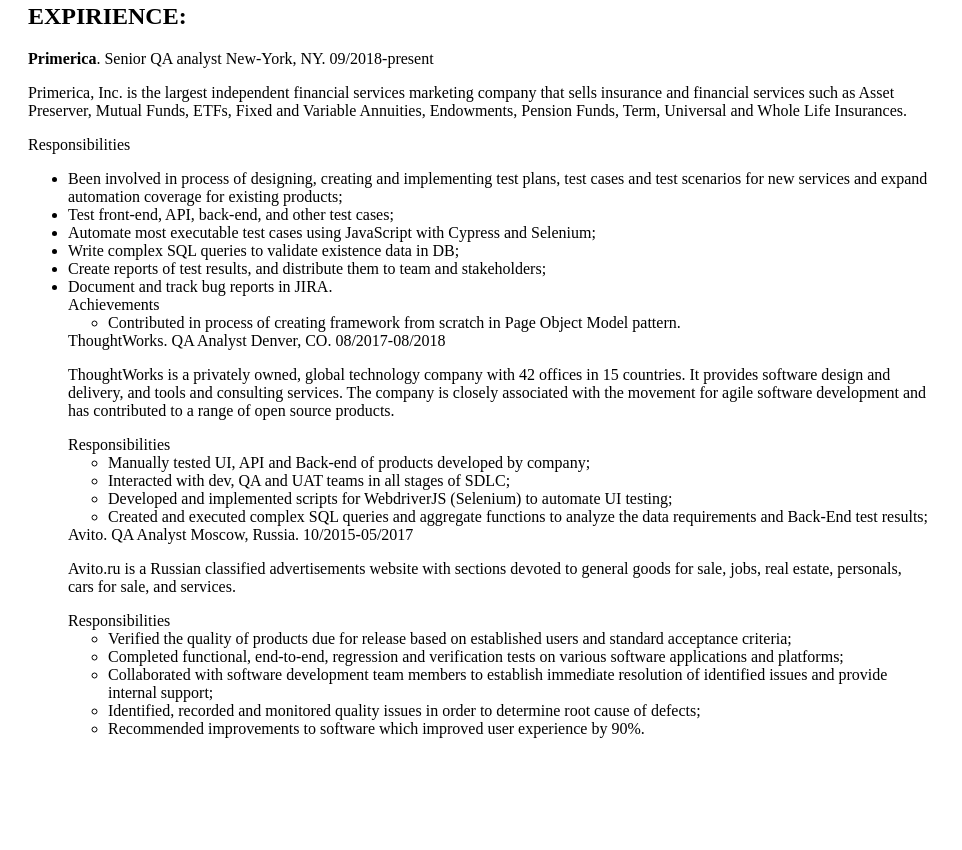
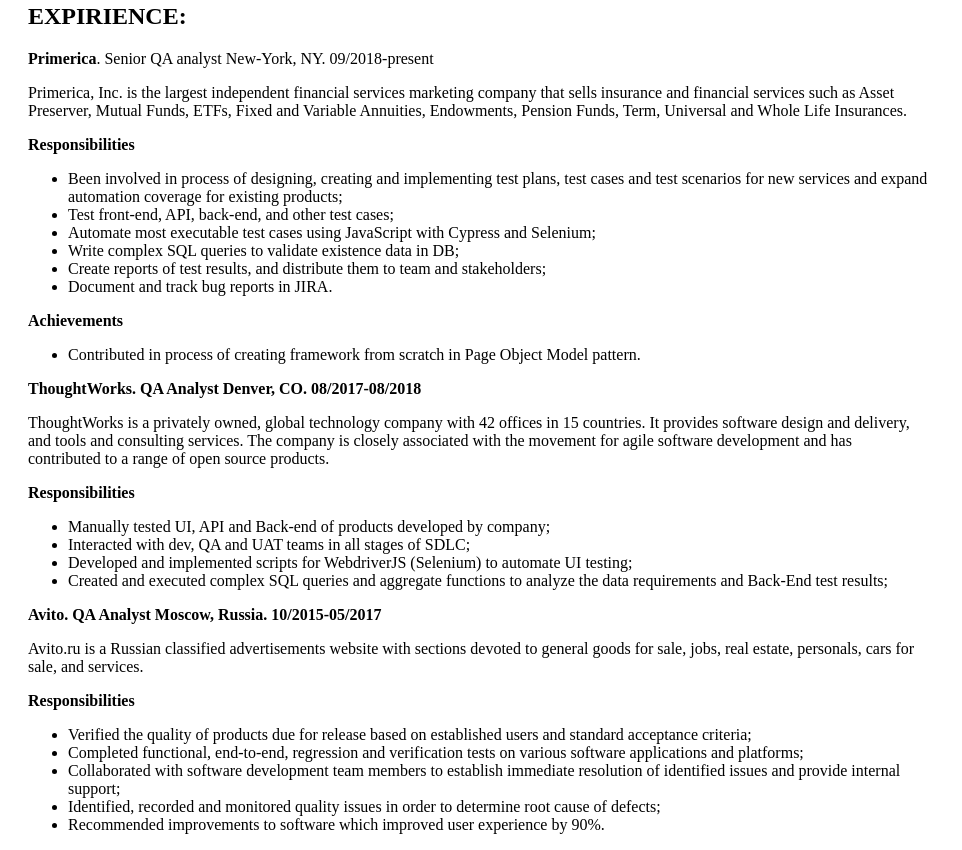
Before and after one commit to arsengasanoff/arsengasanoff, a plain HTML site: page index.html in a window 1280 px wide. Shown: the part 630-1480 px from the top of the page, without its empty margins (0-962 px from the left). Before the commit the page ends 1384 px from the top, so only its background shows below. Drawn offline with Linux system fonts and the light colour scheme.

Commit message:
Update index.html

```diff
--- a/index.html
+++ b/index.html
@@ -41,7 +41,7 @@
 <p>Primerica, Inc. is the largest independent financial services marketing company that sells insurance and financial services such as Asset Preserver, Mutual Funds, ETFs, Fixed and Variable Annuities, Endowments, Pension Funds, Term, Universal and Whole Life Insurances.</p>
 
 
-<span style="fotn-weight:bold;">Responsibilities</span>
+<span style="font-weight:bold;">Responsibilities</span>
 <ul>
  <li>Been involved in process of designing, creating and implementing test plans, test cases and test scenarios for new services and expand automation coverage for existing products;</li>
  <li>Test front-end, API, back-end, and other test cases;</li>
@@ -49,18 +49,19 @@
  <li>Write complex SQL queries to validate existence data in DB;</li>
  <li>Create reports of test results, and distribute them to team and stakeholders;</li>
  <li>Document and track bug reports in JIRA.</li>
+</ul>
 
-<span style="fotn-weight:bold;">Achievements</span>
+<span style="font-weight:bold;">Achievements</span>
 <ul>
  <li>Contributed in process of creating framework from scratch in Page Object Model pattern.</li>
 </ul>
 
-<span style="fotn-weight:bold;">ThoughtWorks. QA Analyst</span>
-<span style="fotn-weight:bold;">Denver, CO. 08/2017-08/2018</span>
+<span style="font-weight:bold;">ThoughtWorks. QA Analyst</span>
+<span style="font-weight:bold;">Denver, CO. 08/2017-08/2018</span>
 
 <p>ThoughtWorks is a privately owned, global technology company with 42 offices in 15 countries. It provides software design and delivery, and tools and consulting services. The company is closely associated with the movement for agile software development and has contributed to a range of open source products.</p>
 
- <span style="fotn-weight:bold;">Responsibilities</span>
+ <span style="font-weight:bold;">Responsibilities</span>
 <ul>
  <li>Manually tested UI, API and Back-end of products developed by company;</li>
  <li>Interacted with dev, QA and UAT teams in all stages of SDLC;</li>
@@ -69,13 +70,13 @@
 </ul>
 
 
- <span style="fotn-weight:bold;">Avito. QA Analyst</span>
- <span style="fotn-weight:bold;">Moscow, Russia. 10/2015-05/2017</span>
+ <span style="font-weight:bold;">Avito. QA Analyst</span>
+ <span style="font-weight:bold;">Moscow, Russia. 10/2015-05/2017</span>
 
 <p>Avito.ru is a Russian classified advertisements website with sections devoted to general goods for sale, jobs, real estate, personals, cars for sale, and services.</p>
 
 
- <span style="fotn-weight:bold;">Responsibilities</span>
+ <span style="font-weight:bold;">Responsibilities</span>
 <ul>
  <li>Verified the quality of products due for release based on established users and standard acceptance criteria;</li>
  <li>Completed functional, end-to-end, regression and verification tests on various software applications and platforms;</li>
```
